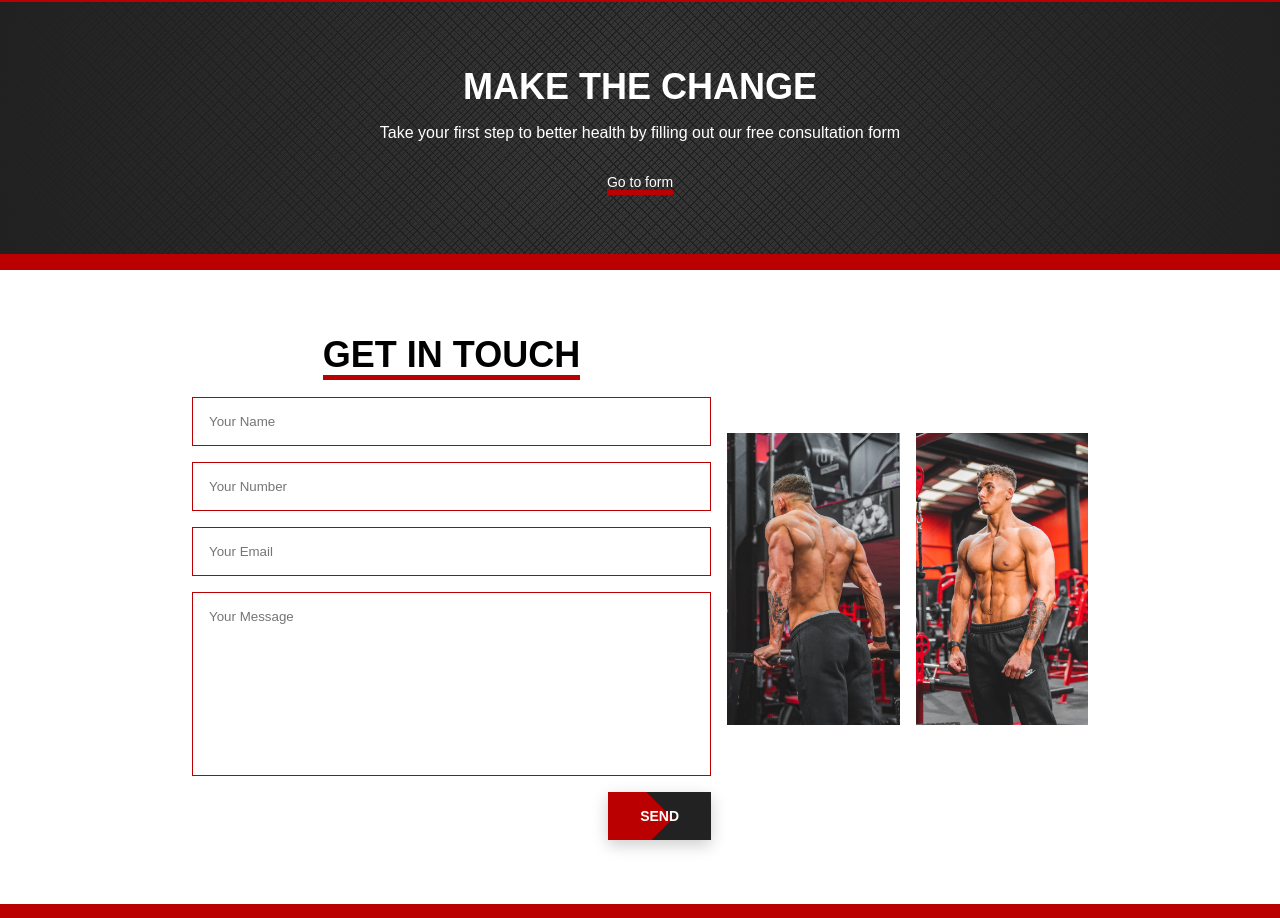
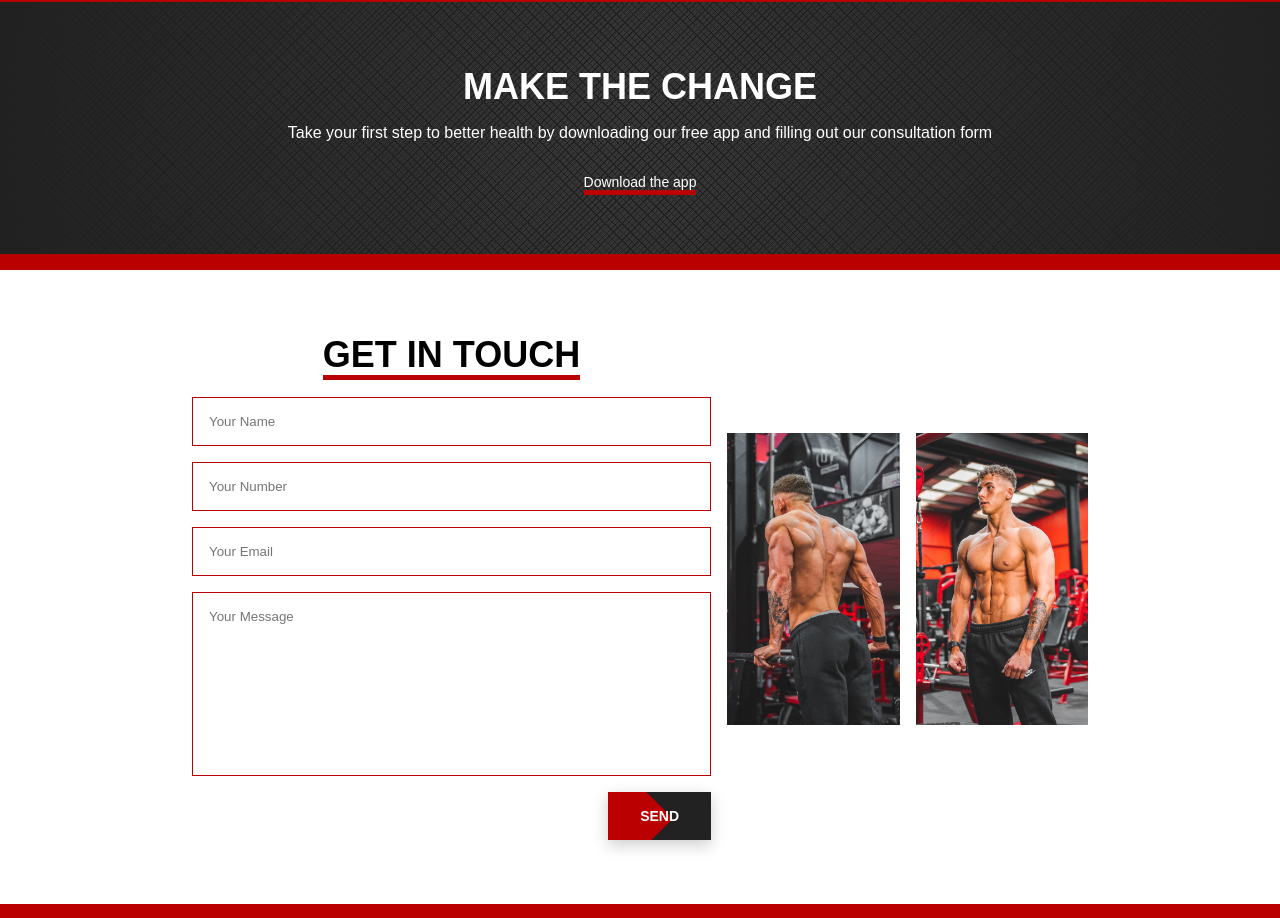
Before and after one commit to joenapper/coached-by-unite, a Next.js app: page / in a window 1280 px wide. Shown: the part 1453-2371 px from the top of the page. Built offline with nearby package versions, Linux system fonts and the light colour scheme.

Commit message:
feat: detect OS utils for correct app download link

```diff
--- /dev/null
+++ b/config/index.ts
@@ -0,0 +1,5 @@
+export const appStore =
+  "https://apps.apple.com/gb/app/unite-coaching/id1628823840";
+
+export const playStore =
+  "https://play.google.com/store/apps/details?id=com.cofox.kahunas.UNITECOACHING&gl=GB";
--- a/pages/index.tsx
+++ b/pages/index.tsx
@@ -1,26 +1,36 @@
+import { useEffect, useState } from "react";
 import CallToAction from "../components/CallToAction";
 import Hero from "../components/Hero";
 import Layout from "../components/Layout";
 import GetInTouch from "../slices/GetInTouch";
 import UniteMobileApp from "../slices/UniteMobileApp";
+import { getOperatingSystem, getDownloadLink } from "../utils";
 
 export default function Home() {
+  const [downloadLink, setDownloadLink] = useState(null);
+
+  useEffect(() => {
+    const os = getOperatingSystem((global as typeof globalThis).window);
+    const downloadLink = getDownloadLink(os);
+    setDownloadLink(downloadLink);
+  }, [downloadLink]);
+
   return (
     <Layout isHomepage>
       <Hero />
       <UniteMobileApp />
       <CallToAction
         title="Make the change"
-        text="Take your first step to better health by filling out our free
-          consultation form"
+        text="Take your first step to better health by downloading our free app
+        and filling out our consultation form"
       >
         <a
-          href="https://i7v1jqli83l.typeform.com/to/WKrk6YhX?typeform-source=www.liinks.co"
+          href={downloadLink}
           target="_blank"
           rel="noreferrer"
           className="underline"
         >
-          Go to form
+          Download the app
         </a>
       </CallToAction>
       <GetInTouch />
--- a/slices/UniteMobileApp/index.tsx
+++ b/slices/UniteMobileApp/index.tsx
@@ -1,5 +1,6 @@
 import Container from "../../components/Container";
 import SubHeading from "../../components/SubHeading";
+import { appStore, playStore } from "../../config";
 import AppStore from "../../icons/AppStore";
 import GooglePlay from "../../icons/GooglePlay";
 import {
@@ -26,18 +27,10 @@ const UniteMobileApp = () => {
             tablet.
           </p>
           <AppWrapper>
-            <a
-              href="https://apps.apple.com/gb/app/unite-coaching/id1628823840"
-              target="_blank"
-              rel="noreferrer"
-            >
+            <a href={appStore} target="_blank" rel="noreferrer">
               <AppStore />
             </a>
-            <a
-              href="https://play.google.com/store/apps/details?id=com.cofox.kahunas.UNITECOACHING&gl=GB"
-              target="_blank"
-              rel="noreferrer"
-            >
+            <a href={playStore} target="_blank" rel="noreferrer">
               <GooglePlay />
             </a>
           </AppWrapper>
--- /dev/null
+++ b/utils/getDownloadLink.ts
@@ -0,0 +1,7 @@
+import { appStore, playStore } from "../config";
+
+export const getDownloadLink = (os) => {
+  const downloadLink = os === "Mac" ? appStore : playStore;
+
+  return downloadLink;
+};
--- /dev/null
+++ b/utils/getOperatingSystem.ts
@@ -0,0 +1,18 @@
+export const getOperatingSystem = (window) => {
+  const appVersion = window?.navigator?.appVersion;
+
+  if (appVersion.indexOf("Win") !== -1) {
+    return "Windows";
+  }
+  if (appVersion.indexOf("Mac") !== -1) {
+    return "Mac";
+  }
+  if (appVersion.indexOf("X11") !== -1) {
+    return "UNIX";
+  }
+  if (appVersion.indexOf("Linux") !== -1) {
+    return "Linux";
+  }
+
+  return "Unknown";
+};
--- /dev/null
+++ b/utils/index.ts
@@ -0,0 +1,2 @@
+export { getOperatingSystem } from "./getOperatingSystem";
+export { getDownloadLink } from "./getDownloadLink";
```
